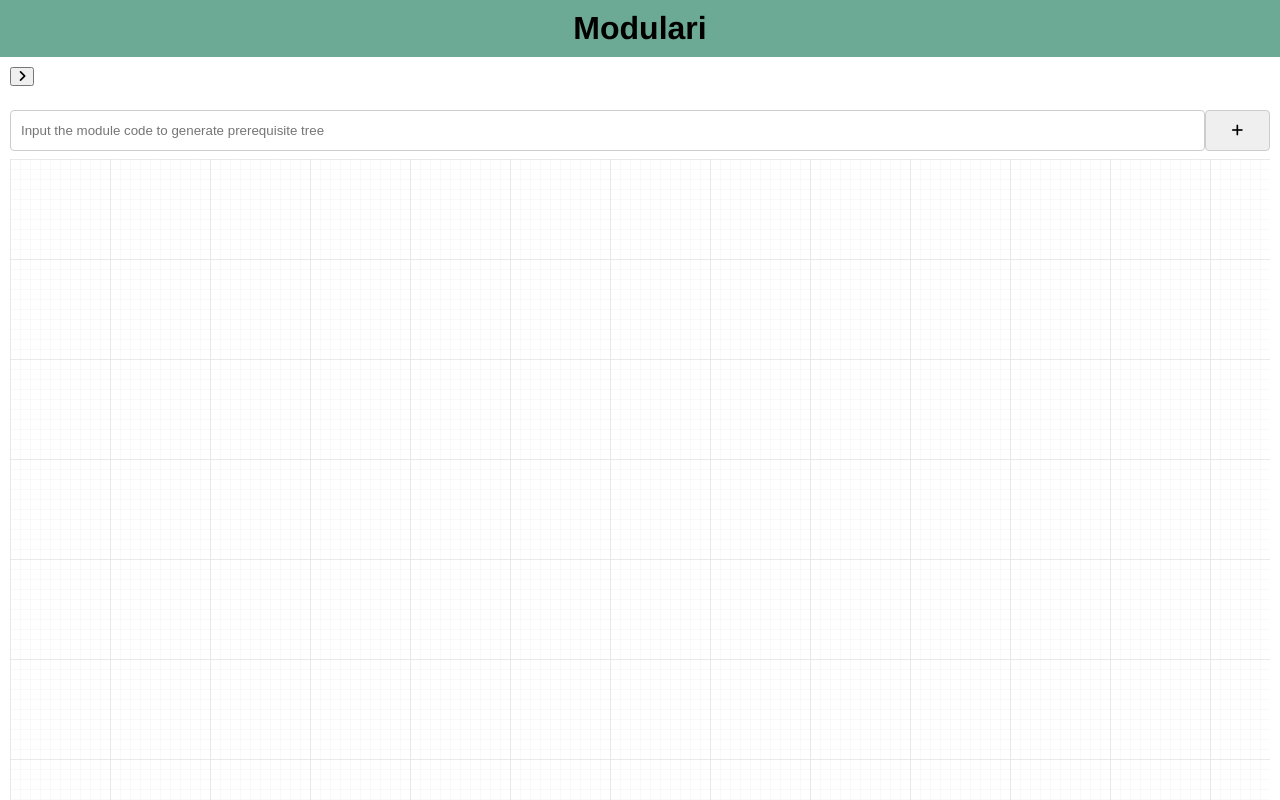
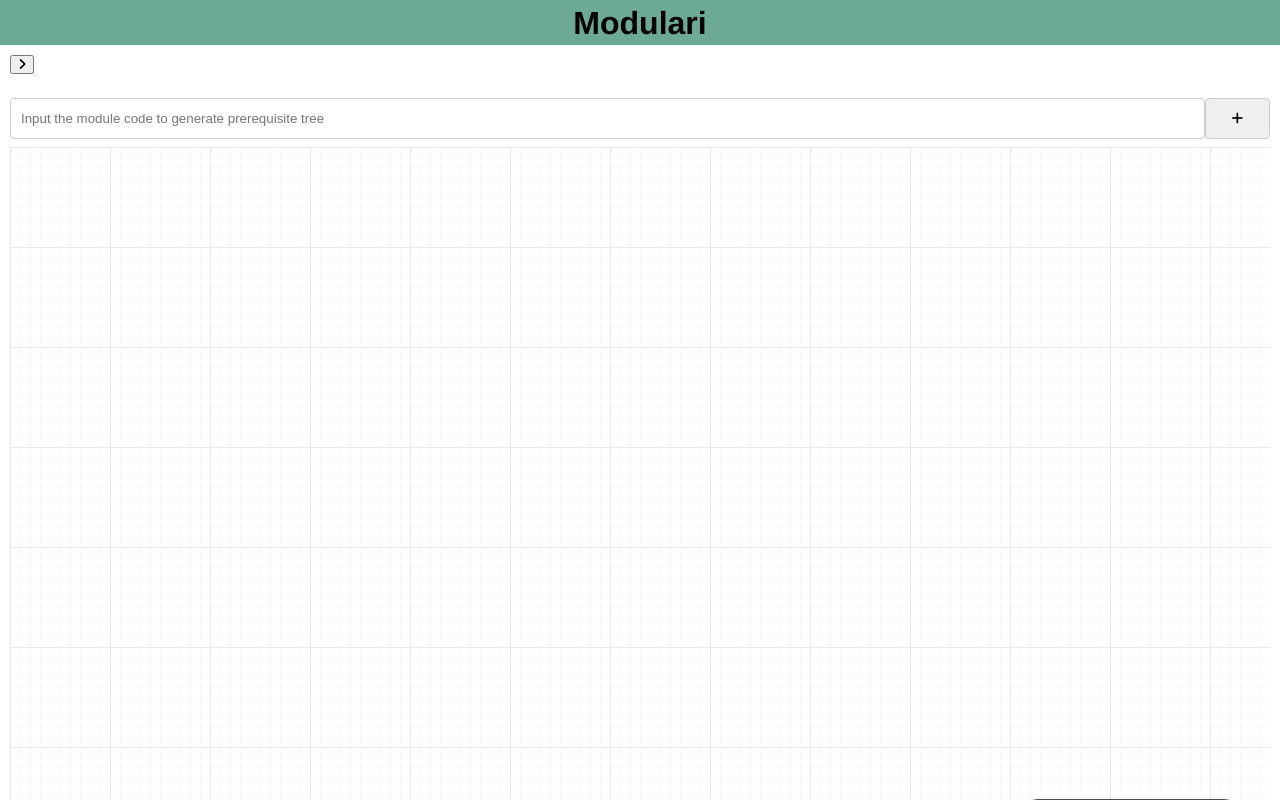
Before and after one commit to yuheem/Modulari, a Vue app in the folder modulari/: page / in a window 1280 px wide. Shown: the top 800 px of the page. Built offline with nearby package versions, Linux system fonts and the light colour scheme.

Commit message:
Decrease size of header

```diff
--- a/modulari/src/components/layout/Header.vue
+++ b/modulari/src/components/layout/Header.vue
@@ -15,8 +15,9 @@ h1 {
   font-family: Avenir, Helvetica, Arial, sans-serif;
   text-align: center;
   color: black;
-  padding: 10px;
+  padding: 5px;
   background: rgb(109, 170, 150);
   margin: 0px;
+  height: 35px;
 }
 </style>
```
